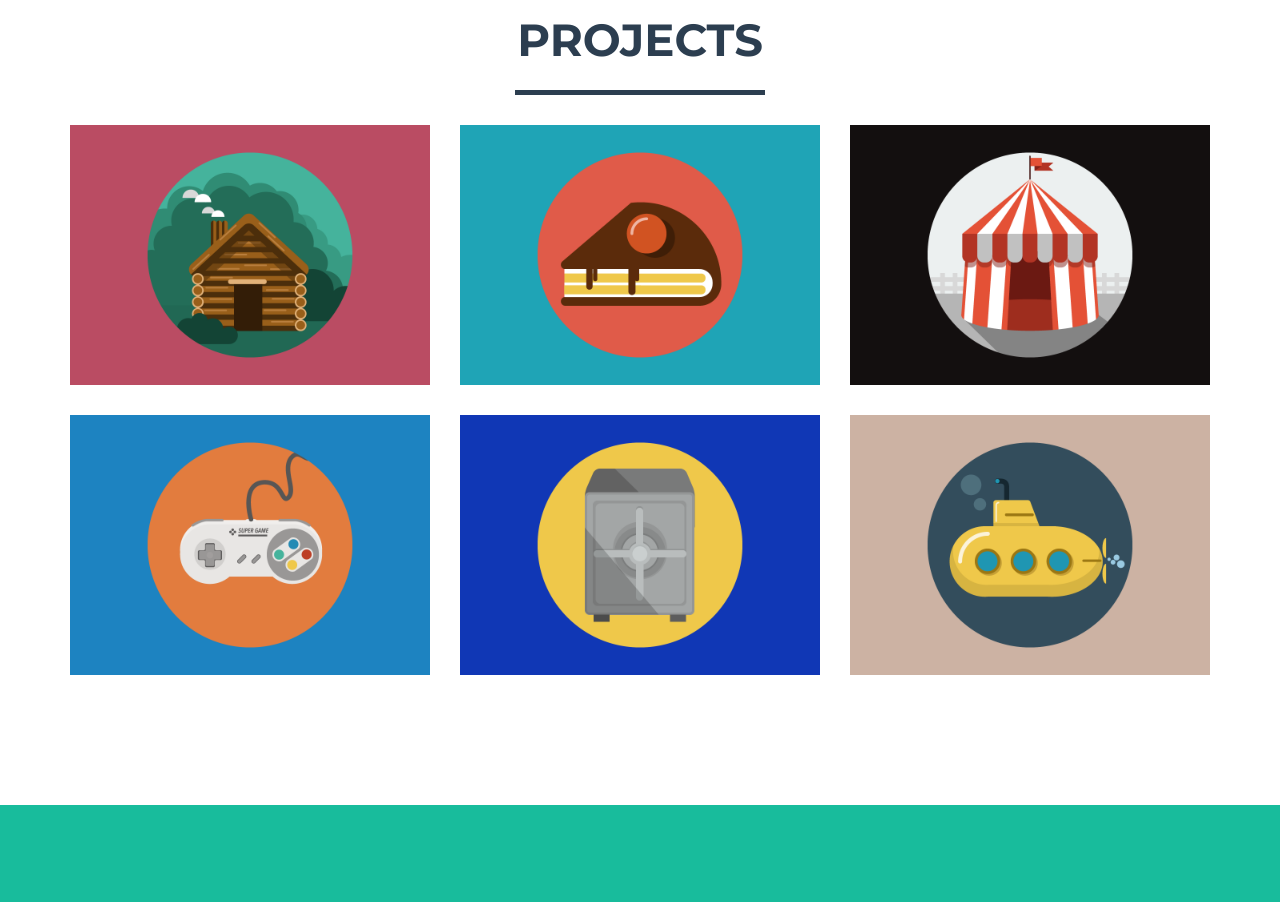
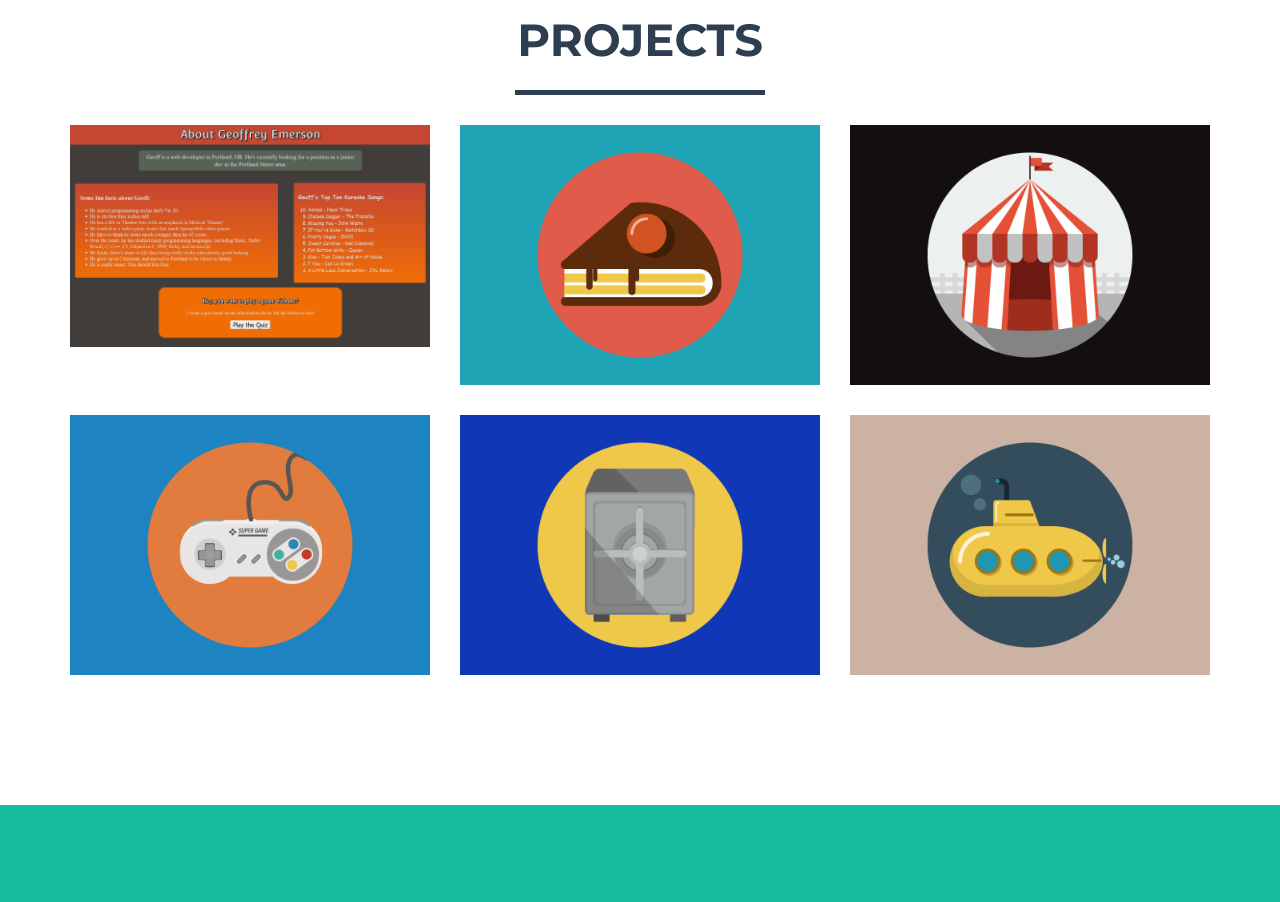
Before and after one commit to GeoffreyEmerson/geoffreyemerson.github.io, a plain HTML site: page index.html in a window 1280 px wide. Shown: the part 860-1762 px from the top of the page. Drawn offline with nearby package versions, Linux system fonts and the light colour scheme.

Commit message:
Added screenshot of 201 week 1

```diff
--- a/index.html
+++ b/index.html
@@ -106,7 +106,7 @@
                                 <h3>Code Fellows 201 <br> Week 1 Labs</h3>
                             </div>
                         </div>
-                        <img src="img/portfolio/cabin.png" class="img-responsive" alt="">
+                        <img src="img/week1.png" class="img-responsive" alt="">
                     </a>
                 </div>
                 <div class="col-sm-4 portfolio-item">
@@ -291,7 +291,7 @@
                         <div class="modal-body">
                             <h2>Code Fellows 201 - Week 1 Project</h2>
                             <hr class="star-primary">
-                            <img src="img/portfolio/cabin.png" class="img-responsive img-centered" alt="">
+                            <img src="img/week1.png" class="img-responsive img-centered" alt="">
                             <p>For the lab work during the first week of Code Fellows 201, we created a personal "About Me" page with a simple quiz game attached. Hey, it's a start!</p>
                             <ul class="list-inline item-details">
                                 <li>Link:
```
Also changed, not shown: img/week1.png (added).
